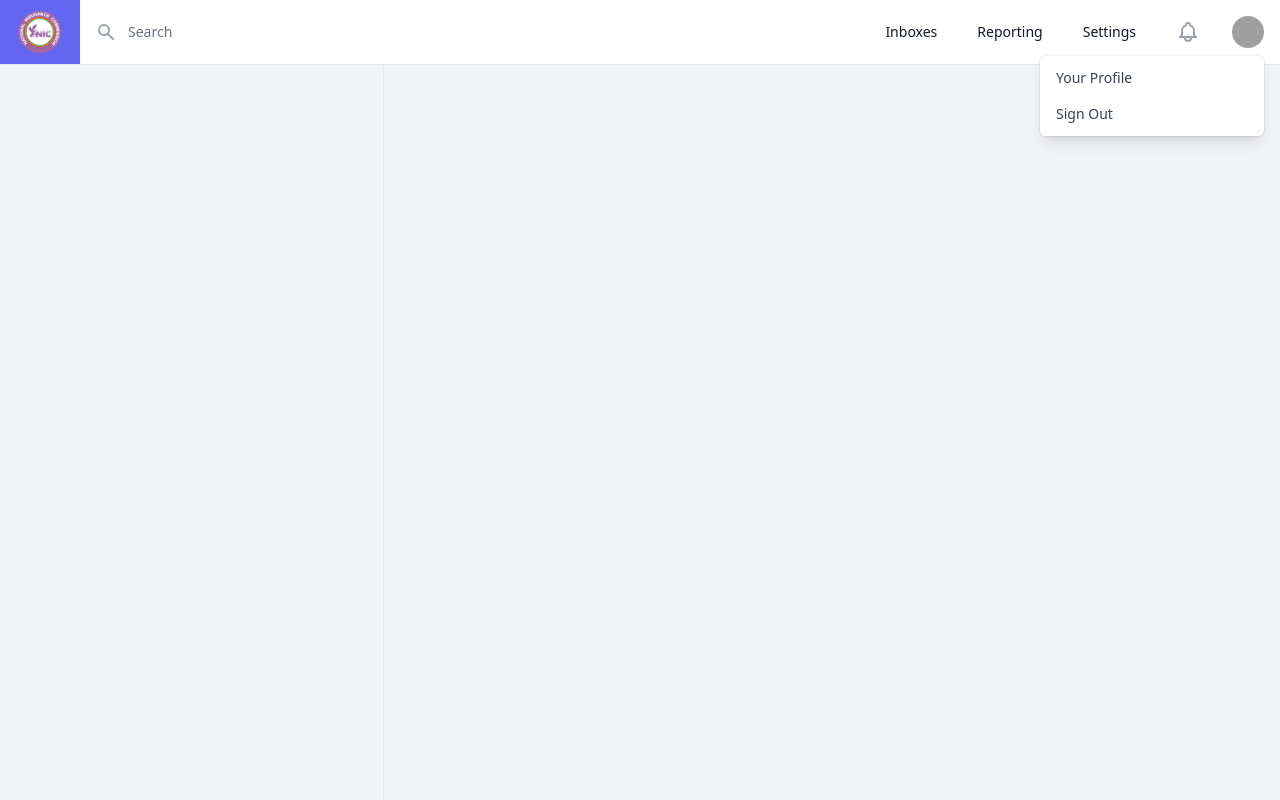
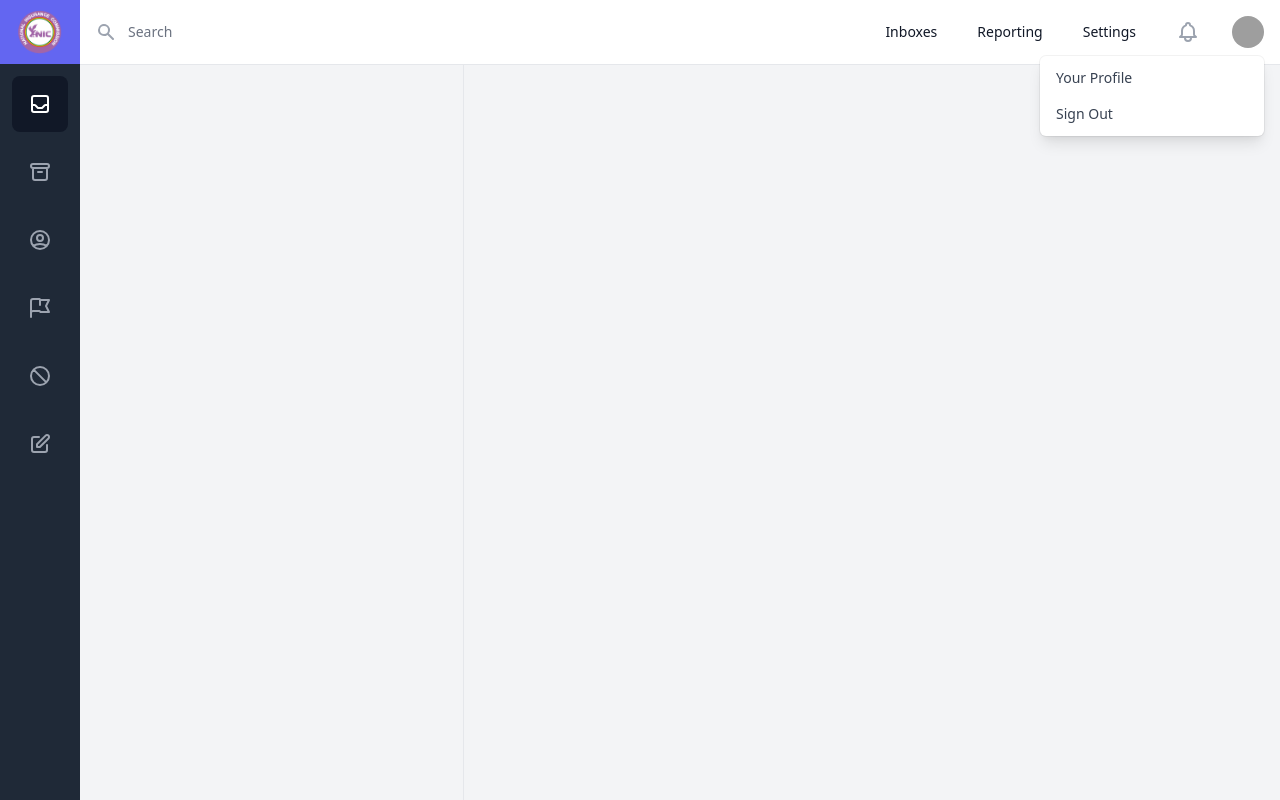
Before and after one commit to Khoby-790/template-nic, a React (Create React App) app: page / in a window 1280 px wide. Built offline with nearby package versions, Linux system fonts and the light colour scheme; grey boxes are pictures that could not be loaded.

Commit message:
--- Auto-Git Commit ---

```diff
--- a/src/layouts/AppLayout.tsx
+++ b/src/layouts/AppLayout.tsx
@@ -1,6 +1,7 @@
 /* eslint-disable jsx-a11y/anchor-is-valid */
 import React, { Fragment } from 'react'
 import Navbar from './Navbar'
+import Sidebar from './Sidebar'
 interface Props {
 
 }
@@ -15,7 +16,7 @@ const AppLayout = (props: Props) => {
                 {/* <!-- Bottom section --> */}
                 <div className="min-h-0 flex-1 flex overflow-hidden">
                     {/* <!-- Narrow sidebar--> */}
-
+                    <Sidebar />
                     {/* <!-- Main area --> */}
                     <main className="min-w-0 flex-1 border-t border-gray-200 lg:flex">
                         {/* <!-- Primary column --> */}
--- a/src/layouts/Navbar.tsx
+++ b/src/layouts/Navbar.tsx
@@ -1,3 +1,4 @@
+/* eslint-disable jsx-a11y/anchor-is-valid */
 import React, { Fragment } from 'react'
 import logo from '../assets/nic-logo.png'
 
--- /dev/null
+++ b/src/layouts/Sidebar.tsx
@@ -0,0 +1,67 @@
+/* eslint-disable jsx-a11y/anchor-is-valid */
+import React, { Fragment } from 'react'
+
+interface Props {
+
+}
+
+const Sidebar = (props: Props) => {
+    return (
+        <Fragment>
+            <nav aria-label="Sidebar" className="hidden md:block md:flex-shrink-0 md:bg-gray-800 md:overflow-y-auto">
+                <div className="relative w-20 flex flex-col p-3 space-y-3">
+                    <a href="#" className="bg-gray-900 text-white flex-shrink-0 inline-flex items-center justify-center h-14 w-14 rounded-lg">
+                        <span className="sr-only">Open</span>
+                        {/* <!-- Heroicon name: outline/inbox --> */}
+                        <svg className="h-6 w-6" xmlns="http://www.w3.org/2000/svg" fill="none" viewBox="0 0 24 24" stroke="currentColor" aria-hidden="true">
+                            <path stroke-linecap="round" stroke-linejoin="round" stroke-width="2" d="M20 13V6a2 2 0 00-2-2H6a2 2 0 00-2 2v7m16 0v5a2 2 0 01-2 2H6a2 2 0 01-2-2v-5m16 0h-2.586a1 1 0 00-.707.293l-2.414 2.414a1 1 0 01-.707.293h-3.172a1 1 0 01-.707-.293l-2.414-2.414A1 1 0 006.586 13H4" />
+                        </svg>
+                    </a>
+
+                    <a href="#" className="text-gray-400 hover:bg-gray-700 flex-shrink-0 inline-flex items-center justify-center h-14 w-14 rounded-lg">
+                        <span className="sr-only">Archive</span>
+                        {/* <!-- Heroicon name: outline/archive --> */}
+                        <svg className="h-6 w-6" xmlns="http://www.w3.org/2000/svg" fill="none" viewBox="0 0 24 24" stroke="currentColor" aria-hidden="true">
+                            <path stroke-linecap="round" stroke-linejoin="round" stroke-width="2" d="M5 8h14M5 8a2 2 0 110-4h14a2 2 0 110 4M5 8v10a2 2 0 002 2h10a2 2 0 002-2V8m-9 4h4" />
+                        </svg>
+                    </a>
+
+                    <a href="#" className="text-gray-400 hover:bg-gray-700 flex-shrink-0 inline-flex items-center justify-center h-14 w-14 rounded-lg">
+                        <span className="sr-only">Customers</span>
+                        {/* <!-- Heroicon name: outline/user-circle --> */}
+                        <svg className="h-6 w-6" xmlns="http://www.w3.org/2000/svg" fill="none" viewBox="0 0 24 24" stroke="currentColor" aria-hidden="true">
+                            <path stroke-linecap="round" stroke-linejoin="round" stroke-width="2" d="M5.121 17.804A13.937 13.937 0 0112 16c2.5 0 4.847.655 6.879 1.804M15 10a3 3 0 11-6 0 3 3 0 016 0zm6 2a9 9 0 11-18 0 9 9 0 0118 0z" />
+                        </svg>
+                    </a>
+
+                    <a href="#" className="text-gray-400 hover:bg-gray-700 flex-shrink-0 inline-flex items-center justify-center h-14 w-14 rounded-lg">
+                        <span className="sr-only">Flagged</span>
+                        {/* <!-- Heroicon name: outline/flag --> */}
+                        <svg className="h-6 w-6" xmlns="http://www.w3.org/2000/svg" fill="none" viewBox="0 0 24 24" stroke="currentColor" aria-hidden="true">
+                            <path stroke-linecap="round" stroke-linejoin="round" stroke-width="2" d="M3 21v-4m0 0V5a2 2 0 012-2h6.5l1 1H21l-3 6 3 6h-8.5l-1-1H5a2 2 0 00-2 2zm9-13.5V9" />
+                        </svg>
+                    </a>
+
+                    <a href="#" className="text-gray-400 hover:bg-gray-700 flex-shrink-0 inline-flex items-center justify-center h-14 w-14 rounded-lg">
+                        <span className="sr-only">Spam</span>
+                        {/* <!-- Heroicon name: outline/ban --> */}
+                        <svg className="h-6 w-6" xmlns="http://www.w3.org/2000/svg" fill="none" viewBox="0 0 24 24" stroke="currentColor" aria-hidden="true">
+                            <path stroke-linecap="round" stroke-linejoin="round" stroke-width="2" d="M18.364 18.364A9 9 0 005.636 5.636m12.728 12.728A9 9 0 015.636 5.636m12.728 12.728L5.636 5.636" />
+                        </svg>
+                    </a>
+
+                    <a href="#" className="text-gray-400 hover:bg-gray-700 flex-shrink-0 inline-flex items-center justify-center h-14 w-14 rounded-lg">
+                        <span className="sr-only">Drafts</span>
+                        {/* <!-- Heroicon name: outline/pencil-alt --> */}
+                        <svg className="h-6 w-6" xmlns="http://www.w3.org/2000/svg" fill="none" viewBox="0 0 24 24" stroke="currentColor" aria-hidden="true">
+                            <path stroke-linecap="round" stroke-linejoin="round" stroke-width="2" d="M11 5H6a2 2 0 00-2 2v11a2 2 0 002 2h11a2 2 0 002-2v-5m-1.414-9.414a2 2 0 112.828 2.828L11.828 15H9v-2.828l8.586-8.586z" />
+                        </svg>
+                    </a>
+                </div>
+            </nav>
+
+        </Fragment>
+    )
+}
+
+export default Sidebar
```
